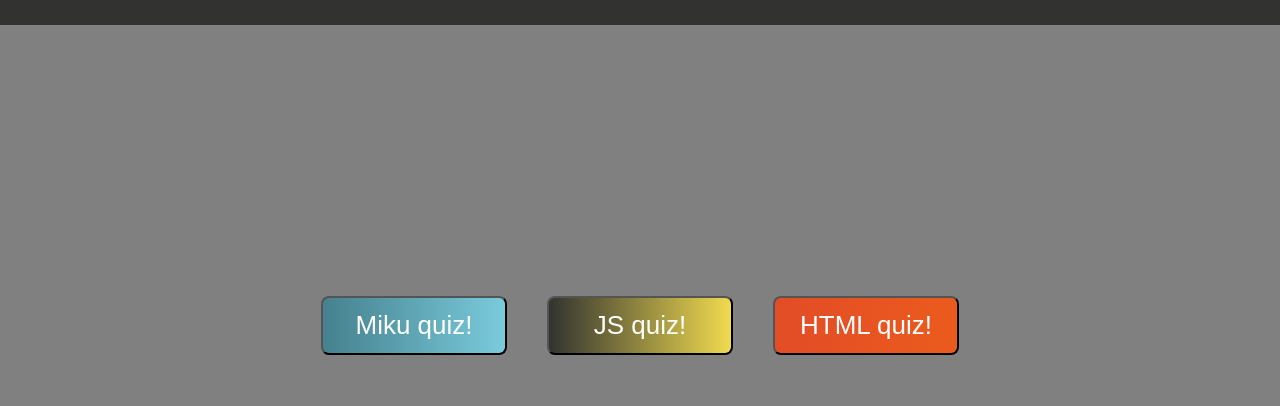
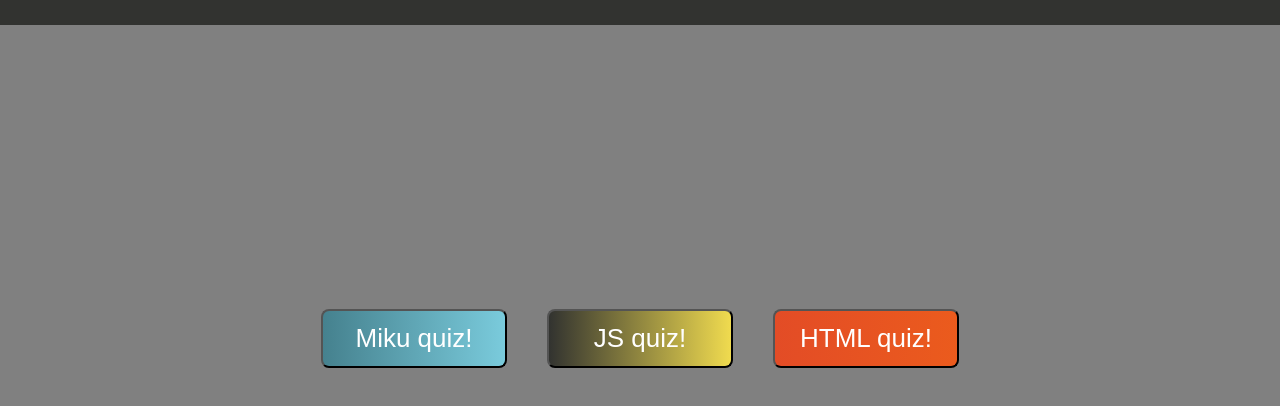
Before and after one commit to LeahJKH/quiz-site-main, a plain HTML site: page index.html in a window 1280 px wide. Shown: the part 70-476 px from the top of the page. Drawn offline with Linux system fonts and the light colour scheme.

Commit message:
change to veiw height

```diff
--- a/CSS/style.css
+++ b/CSS/style.css
@@ -3,21 +3,15 @@ body {
   display: flex;
   justify-content: center;
   align-items: center;
-  height: 937px;
+  height: 100vh;
 }
 @media only screen and (max-width: 580px) {
-  body {
-    height: 775px;
-  }
   .flexcol {
     display: flex;
     flex-direction: column;
   }
 }
 @media only screen and (max-width: 1800px) and (min-width: 580px) {
-  body {
-    height: 775px;
-  }
   .flexcol {
     display: flex;
     flex-direction: row;
```
